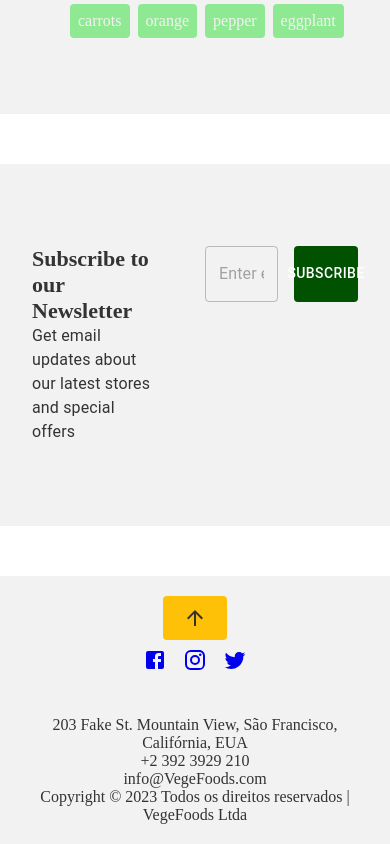
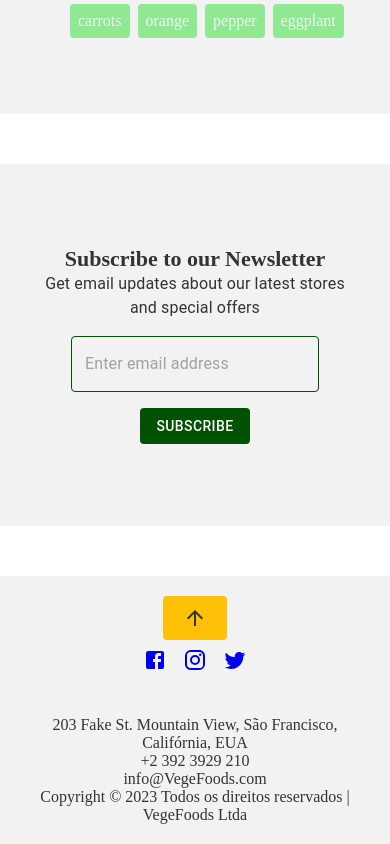
Before and after one commit to Bfrpaulon/vegefoods, a React (Create React App) app: page /blog in a window 390 px wide. Shown: the part 1111-1955 px from the top of the page. Built offline with nearby package versions, Linux system fonts and the light colour scheme; some icons are missing.

Commit message:
Responsiv finish

```diff
--- a/src/components/ContactSection.jsx
+++ b/src/components/ContactSection.jsx
@@ -110,7 +110,7 @@ const ContactSection = () => {
           <Grid item xs={12} sm={6} md={3}>
             <div className={classes.info}>
               <Typography component="p">
-                <span>Email:</span> <a href="mailto:info@veganfoods.com">info@yoursite.com</a>
+                <span>Email:</span> <a href="mailto:info@veganfoods.com">info@veganfoods.com</a>
               </Typography>
             </div>
           </Grid>
--- a/src/components/DealOfTheDay.jsx
+++ b/src/components/DealOfTheDay.jsx
@@ -5,9 +5,10 @@ import { animated, useSpring } from 'react-spring';
 
 const useStyles = makeStyles((theme) => ({
   container: {
-        padding: theme.spacing(8),
+    padding: theme.spacing(4),
     display: 'flex',
-        justifyContent: 'flex-end',
+    flexDirection: 'column',
+    justifyContent: 'center',
     alignItems: 'center',
     minHeight: 400,
   },
@@ -19,8 +20,12 @@ const useStyles = makeStyles((theme) => ({
   },
   content: {
     flex: '0 0 50%',
-        marginLeft: theme.spacing(4),
+    marginTop: theme.spacing(4),
     color: 'black',
+    textAlign: 'center',
+    '& > *': {
+      marginBottom: theme.spacing(2),
+    },
   },
   price: {
     fontSize: '2rem',
@@ -28,9 +33,10 @@ const useStyles = makeStyles((theme) => ({
   },
   countdown: {
     display: 'flex',
-        marginTop: theme.spacing(5),
+    flexWrap: 'wrap',
+    justifyContent: 'center',
     '& > div': {
-            marginLeft: theme.spacing(2),
+      margin: theme.spacing(2),
       display: 'flex',
       flexDirection: 'column',
       alignItems: 'center',
@@ -76,8 +82,9 @@ const DealOfTheDay = () => {
           <Typography component="span" variant="body1">
             €10
           </Typography>
+          <br/>
           <Typography component="span" variant="body1">
-                        Now €5 only
+           <b>Now €5 only</b>
           </Typography>
         </div>
         <div className={classes.countdown}>
@@ -106,9 +113,7 @@ const DealOfTheDay = () => {
             <Typography variant="body1">Seconds</Typography>
           </div>
         </div>
-                <Button className={classes.button}>
-                    See offer
-                </Button>
+        <Button className={classes.button}>See offer</Button>
       </div>
     </animated.div>
   );
--- a/src/components/FeaturedProducts.jsx
+++ b/src/components/FeaturedProducts.jsx
@@ -77,7 +77,6 @@ const useStyles = makeStyles((theme) => ({
     marginTop: '16px',
     marginBottom: '16px',
   },
-
   flagDiscount: {
     backgroundColor: 'red',
     color: 'white',
@@ -91,14 +90,19 @@ const useStyles = makeStyles((theme) => ({
     width: '30%',
     clipPath: 'polygon(100% 0, 100% 50%, 100% 100%, 0% 100%, 10% 50%, 0% 0%)',
     transform: 'skewY(-0deg)',
+    [theme.breakpoints.up('md')]: {
+      width: '15%', // Adjust the flag's width for larger screens
+    },
   },
-
   gridContainer: {
     display: 'grid',
-    gridTemplateColumns: 'repeat(2, 1fr)',
+    gridTemplateColumns: 'repeat(1, 1fr)', // Set one column for smaller screens
     gap: '24px',
+    [theme.breakpoints.up('sm')]: {
+      gridTemplateColumns: 'repeat(2, 1fr)', // Set two columns for small screens and above
+    },
     [theme.breakpoints.up('md')]: {
-      gridTemplateColumns: 'repeat(4, 1fr)',
+      gridTemplateColumns: 'repeat(4, 1fr)', // Set four columns for medium screens and above
     },
   },
   card: {
@@ -110,7 +114,6 @@ const useStyles = makeStyles((theme) => ({
       boxShadow: '0px 8px 20px rgba(0, 0, 0, 0.2)',
     },
   },
-
   cardMedia: {
     height: '200px',
     transition: 'transform 0.3s ease-in-out',
@@ -174,14 +177,14 @@ const useStyles = makeStyles((theme) => ({
 const FeaturedProducts = () => {
   const classes = useStyles();
 
-
   return (
     <section className={classes.container}>
       <div className="container mx-auto">
         {/* 30% Discount Section */}
         <div className="mb-12">
           <div className={classes.flagDiscount}>
-            <h2 className={classes.discountTitle}>30% Discount</h2></div>
+            <h2 className={classes.discountTitle}>30% Discount</h2>
+          </div>
           <div className={classes.gridContainer}>
             {products
               .filter((product) => product.discount === 30)
@@ -223,7 +226,8 @@ const FeaturedProducts = () => {
 
         {/* 50% Discount Section */}
         <div>
-          <div className={classes.flagDiscount}><h2 className={classes.discountTitle}>50% Discount</h2>
+          <div className={classes.flagDiscount}>
+            <h2 className={classes.discountTitle}>50% Discount</h2>
           </div>
           <div className={classes.gridContainer}>
             {products
@@ -264,7 +268,6 @@ const FeaturedProducts = () => {
           </div>
         </div>
       </div>
-
     </section>
   );
 };
--- a/src/components/NewsletterSection.jsx
+++ b/src/components/NewsletterSection.jsx
@@ -5,9 +5,10 @@ import { Typography, TextField, Button } from '@material-ui/core';
 const useStyles = makeStyles((theme) => ({
   container: {
     display: 'flex',
-        flexDirection: 'row',
-        justifyContent: 'space-around',
-        margin: ' 50px auto',
+    flexDirection: 'column',
+    justifyContent: 'center',
+    alignItems: 'center',
+    margin: '50px auto',
     padding: theme.spacing(4),
     backgroundColor: '#F2F2F2',
   },
@@ -15,31 +16,38 @@ const useStyles = makeStyles((theme) => ({
     fontSize: 22,
     marginBottom: 0,
     color: '#333333',
-        MarginRight: '50px',
-
+    textAlign: 'center',
   },
   description: {
     color: '#333333',
-        MarginRight: '50px',
+    textAlign: 'center',
   },
   NewsLetter: {
-        margin: ' 50px auto',
+    margin: '50px auto',
     display: 'flex',
-        justifyContent: 'space-around',
+    flexDirection: 'column',
+    [theme.breakpoints.up('sm')]: {
       flexDirection: 'row',
+      alignItems: 'center',
+    },
   },
   formGroup: {
     display: 'flex',
-        marginLeft: '50px',
-
+    flexDirection: 'column',
+    alignItems: 'center',
+    marginTop: theme.spacing(2),
+    [theme.breakpoints.up('sm')]: {
+      flexDirection: 'row',
+      alignItems: 'center',
+    },
   },
   input: {
-        marginRight: theme.spacing(2),
+    marginBottom: theme.spacing(2),
     '& .MuiInputBase-input': {
       color: '#333333',
     },
     '& .MuiOutlinedInput-root': {
-            '&fieldset': {
+      '& fieldset': {
         borderColor: '#005100',
       },
       '&:hover fieldset': {
@@ -61,11 +69,12 @@ const NewsletterSection = () => {
 
   return (
     <section className={classes.container}>
-            <div>
-                <div className={classes.NewsLetter} >
+      <div className={classes.NewsLetter}>
         <div>
           <h2 className={classes.title}>Subscribe to our Newsletter</h2>
-                        <Typography className={classes.description}>Get email updates about our latest stores and special offers</Typography>
+          <Typography className={classes.description}>
+            Get email updates about our latest stores and special offers
+          </Typography>
         </div>
         <div>
           <form action="#" className={classes.formGroup}>
@@ -81,7 +90,6 @@ const NewsletterSection = () => {
           </form>
         </div>
       </div>
-            </div>
     </section>
   );
 };
--- a/src/components/TestimonialSection.jsx
+++ b/src/components/TestimonialSection.jsx
@@ -13,24 +13,20 @@ const useStyles = makeStyles((theme) => ({
   },
   testimonial: {
     textAlign: 'center',
-    display: 'flex',
-    justifyContent: 'center',
-    alignItems: 'center',
-    flexDirection: 'column',
     padding: 15,
-    minWidth: 400,
-    maxWidth: 400,
     margin: '10px auto',
     backgroundColor: '#e8e8e8',
     borderRadius: theme.spacing(2),
     boxShadow: theme.shadows[3],
+    width: '100%', // Added width for mobile responsiveness
+    [theme.breakpoints.up('sm')]: {
+      minWidth: 400,
+      maxWidth: 400,
+    },
   },
   userImg: {
-    textAlign: 'center',
-    display: 'flex',
-    justifyContent: 'center',
+    width: 100,
     margin: 'auto',
-    width: 100,
     height: 100,
     borderRadius: '50%',
     backgroundSize: 'cover',
@@ -128,19 +124,21 @@ const TestimonialSection = () => {
     infinite: true,
     speed: 500,
     slidesToShow: 3,
-    slidesToScroll: 1,
+    slidesToScroll: 3,
     responsive: [
       {
         breakpoint: 768,
         settings: {
+          width: '100%',
           slidesToShow: 1,
           slidesToScroll: 1,
         },
       },
       {
-        breakpoint: 992,
+        breakpoint: 500,
         settings: {
-          slidesToShow: 2,
+          width: '100%',
+          slidesToShow: 1,
           slidesToScroll: 1,
         },
       },
```
Lines whose indentation alone changed are shown as unchanged.
